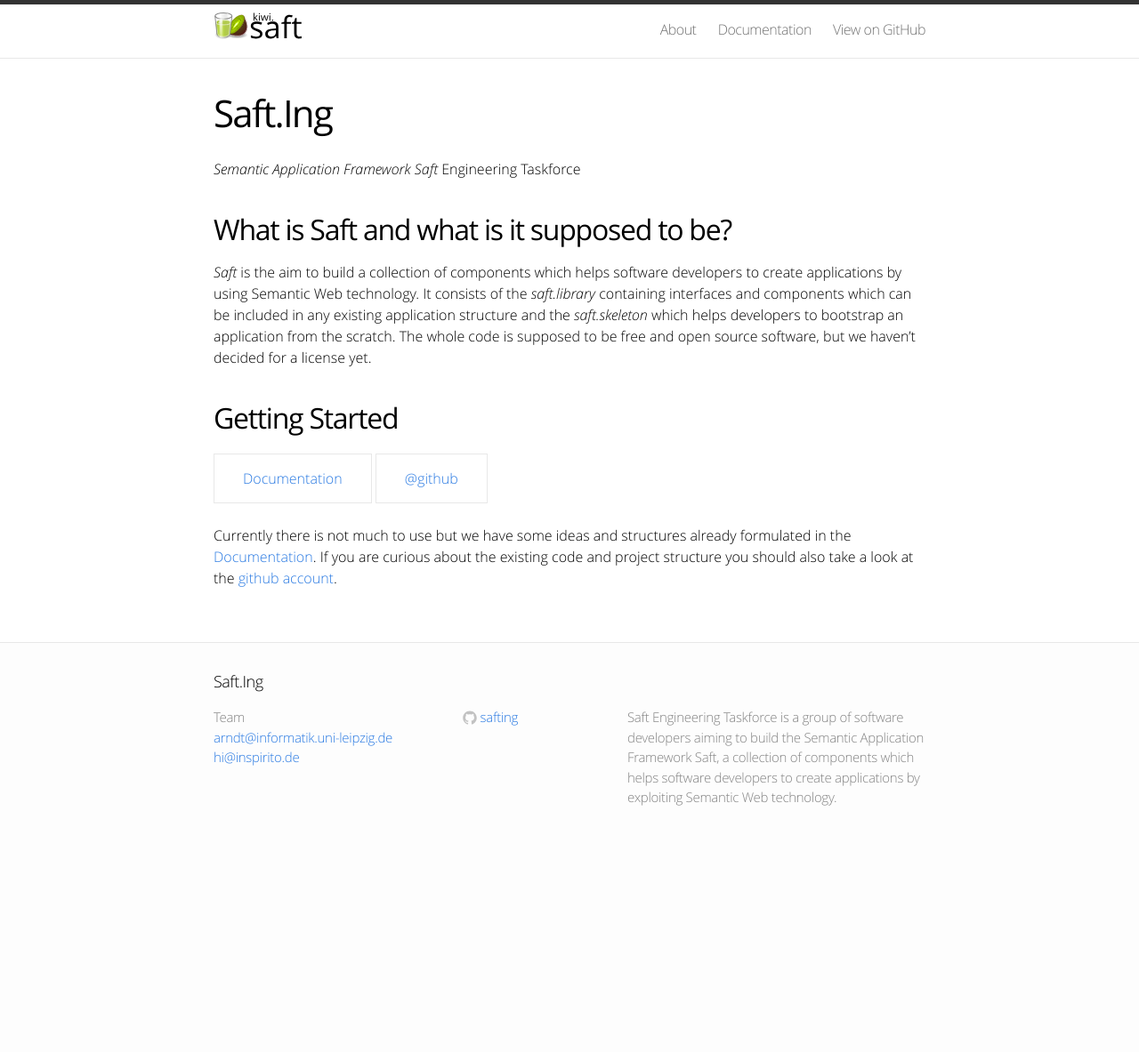
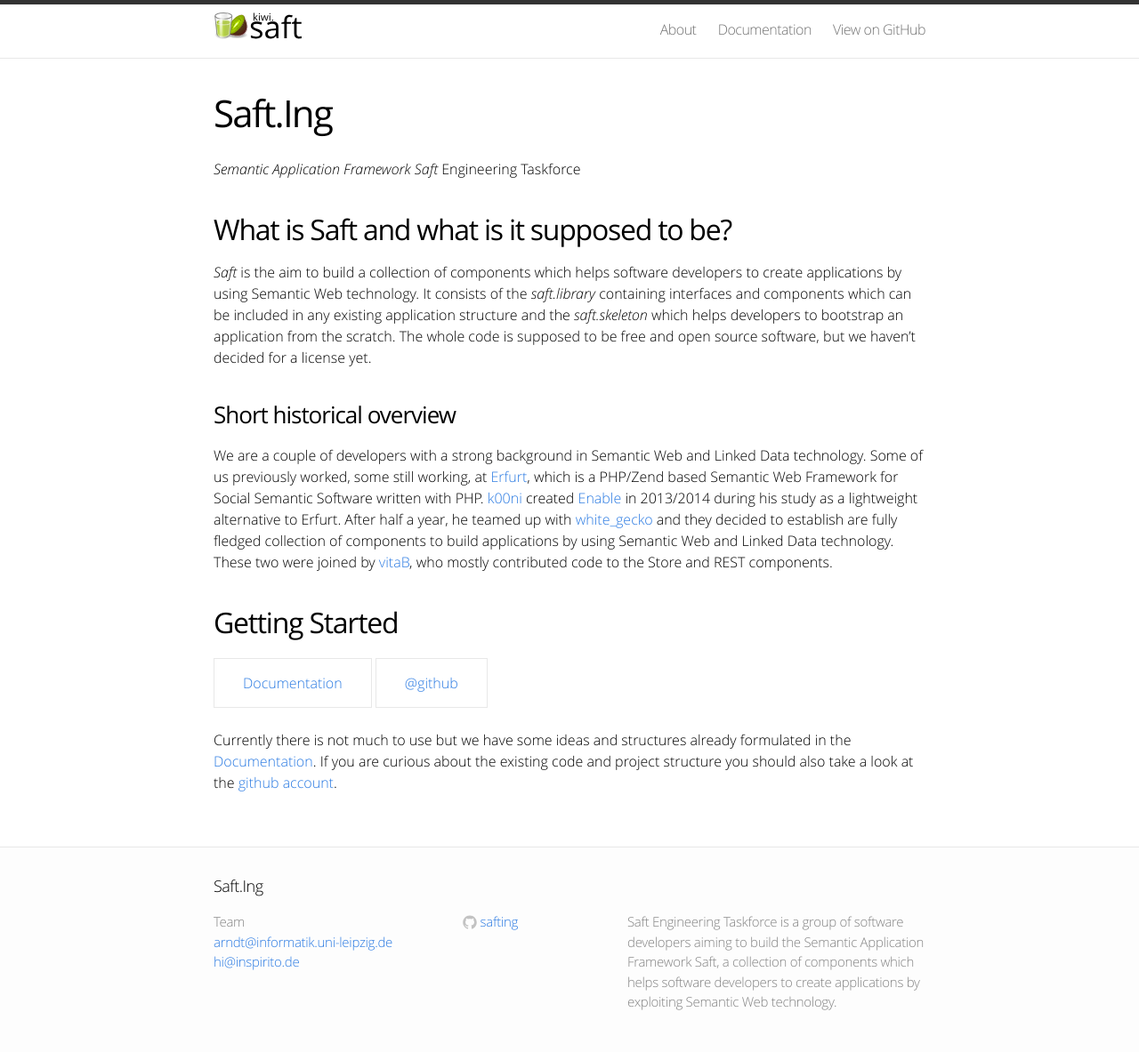
Before and after one commit to SaftIng/safting.github.io, a Jekyll site: the page built from index.md, in a window 1280 px wide. Shown: the whole page at 89% size. Built offline with Jekyll 4.4.1, drawn with Linux system fonts in a browser that asks for light colours; before the commit the page ends 953 px from its top, so only the background shows below that.

Commit message:
Add short historical overview how the project was formed

```diff
--- a/index.md
+++ b/index.md
@@ -12,6 +12,10 @@ _Saft_ is the aim to build a collection of components which helps software devel
 It consists of the _saft.library_ containing interfaces and components which can be included in any existing application structure and the _saft.skeleton_ which helps developers to bootstrap an application from the scratch.
 The whole code is supposed to be free and open source software, but we haven't decided for a license yet.
 
+### Short historical overview
+
+We are a couple of developers with a strong background in Semantic Web and Linked Data technology. Some of us previously worked, some still working, at [Erfurt](https://github.com/AKSW/Erfurt), which is a PHP/Zend based Semantic Web Framework for Social Semantic Software written with PHP. [k00ni](https://github.com/k00ni) created [Enable](https://github.com/k00ni/Enable) in 2013/2014 during his study as a lightweight alternative to Erfurt. After half a year, he teamed up with [white_gecko](https://github.com/white-gecko) and they decided to establish are fully fledged collection of components to build applications by using Semantic Web and Linked Data technology. These two were joined by [vitaB](https://github.com/vitaB), who mostly contributed code to the Store and REST components.
+
 ## Getting Started
 
 <a class="btn" href="doc">Documentation</a>
```
